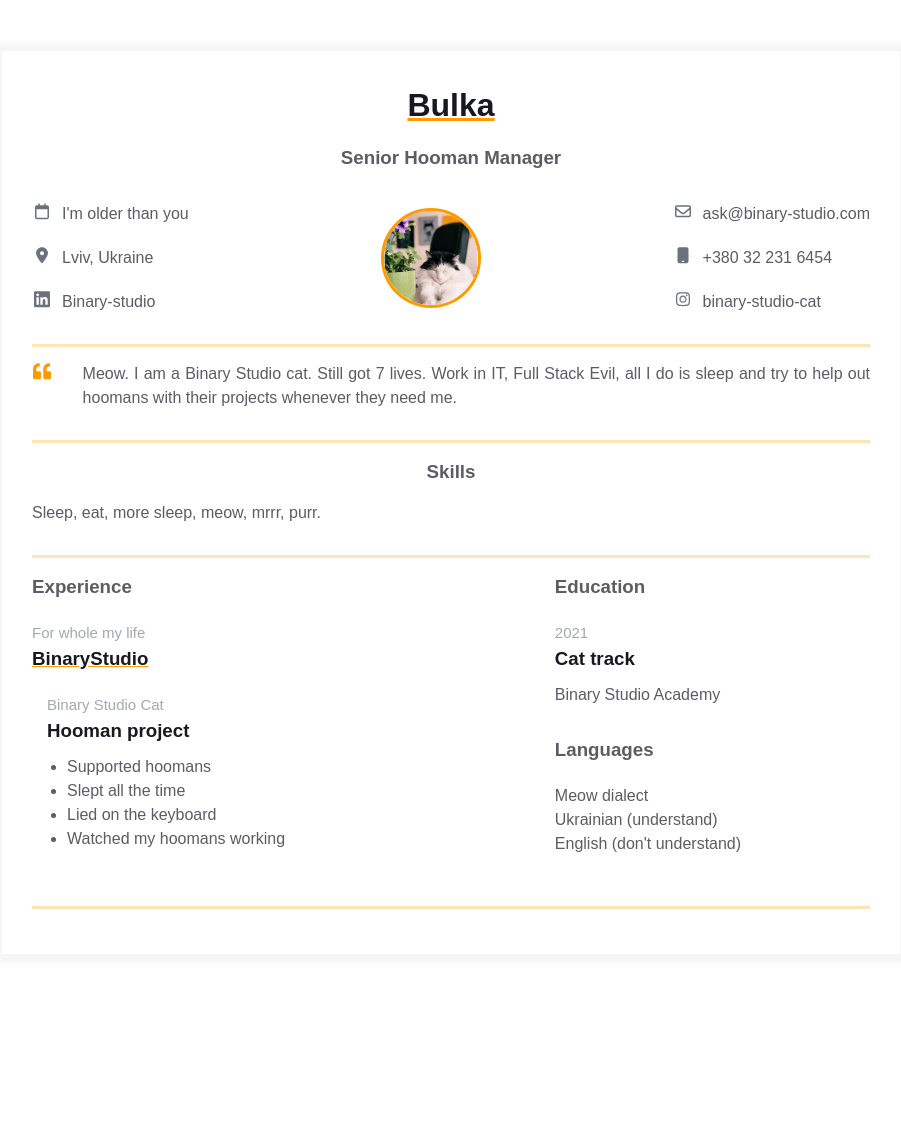
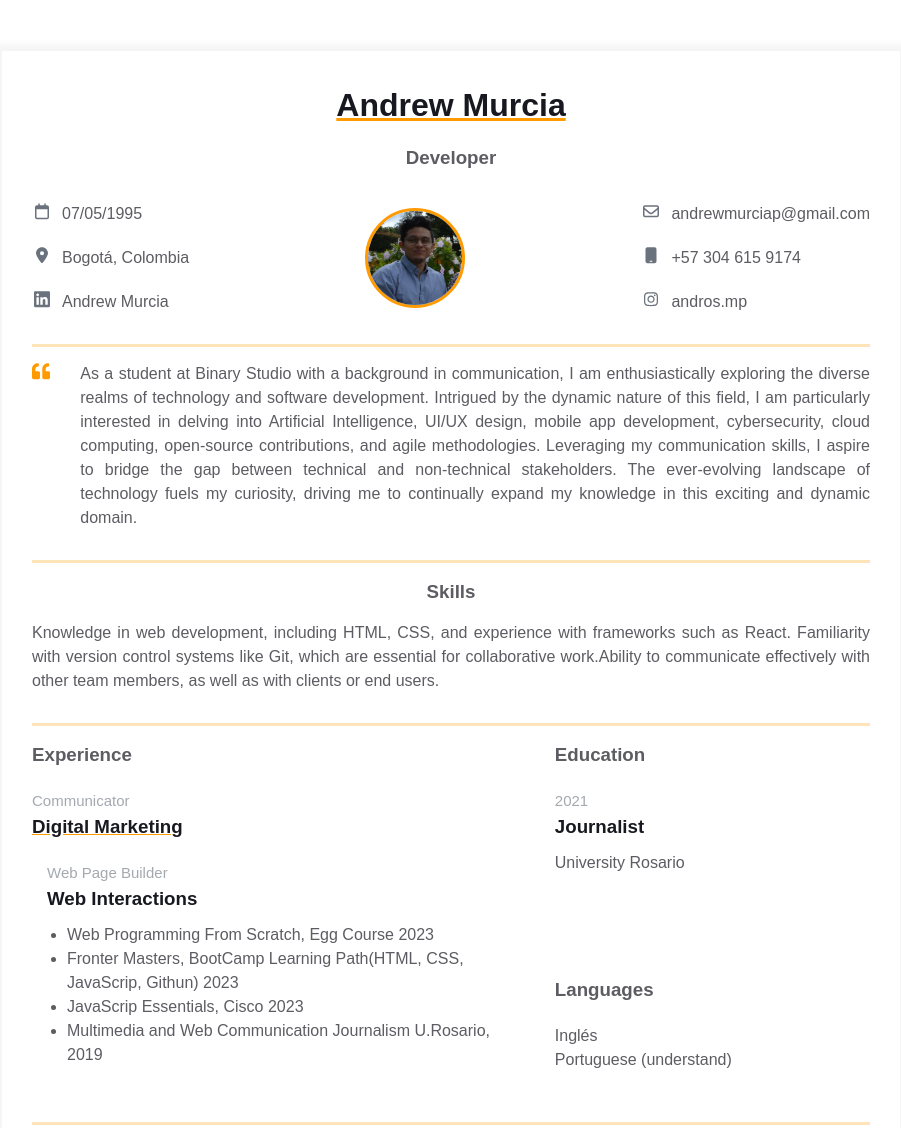
Before and after one commit to Androsmurcia/homepage, a plain HTML site: page index.html in a window 1280 px wide. Shown: the whole page, without its empty margins (189-1090 px from the left). Before the commit the page ends 1005 px from the top, so only its background shows below. Drawn offline with Linux system fonts and the light colour scheme.

Commit message:
add personal information

```diff
--- a/index.html
+++ b/index.html
@@ -12,8 +12,8 @@
         <div class="resume">
           <div class="container">
             <div class="resume__block">
-              <h1 class="contact-info__header">Bulka</h1>
-              <h3 class="contact-info__sub-header">Senior Hooman Manager</h3>
+              <h1 class="contact-info__header">Andrew Murcia</h1>
+              <h3 class="contact-info__sub-header">Developer</h3>
 
               <div class="contact_info_container fh">
                 <div class="contact-info__block">
@@ -23,7 +23,7 @@
                             <path d="M152 24c0-13.3-10.7-24-24-24s-24 10.7-24 24V64H64C28.7 64 0 92.7 0 128v16 48V448c0 35.3 28.7 64 64 64H384c35.3 0 64-28.7 64-64V192 144 128c0-35.3-28.7-64-64-64H344V24c0-13.3-10.7-24-24-24s-24 10.7-24 24V64H152V24zM48 192H400V448c0 8.8-7.2 16-16 16H64c-8.8 0-16-7.2-16-16V192z"/>
                         </svg>
                         </div>
-                        <span>I'm older than you</span>
+                        <span>07/05/1995</span>
                       </a>
                       <a href="https://ua.linkedin.com/company/binary-studio_241166" rel="author" class="contact-info__item">
                         <div class="contact-info__item-icon-wrapper">
@@ -31,9 +31,9 @@
                                 <path d="M215.7 499.2C267 435 384 279.4 384 192C384 86 298 0 192 0S0 86 0 192c0 87.4 117 243 168.3 307.2c12.3 15.3 35.1 15.3 47.4 0zM192 128a64 64 0 1 1 0 128 64 64 0 1 1 0-128z"/>
                             </svg>
                         </div>
-                        <span>Lviv, Ukraine</span>
+                        <span>Bogotá, Colombia</span>
                       </a>
-                      <a href="https://ua.linkedin.com/company/binary-studio_241166" rel="author" class="contact-info__item">
+                      <a href="https://www.linkedin.com/in/andrew-santiago-murcia-pachon-578198a4/" rel="author" class="contact-info__item">
                         <div class="contact-info__item-icon-wrapper">
                           <svg class="contact-info__item-icon" xmlns="http://www.w3.org/2000/svg" viewBox="0 0 448 512">
                             <path
@@ -47,12 +47,12 @@
                             ></path>
                           </svg>
                         </div>
-                        <span>Binary-studio</span>
+                        <span>Andrew Murcia</span>
                       </a>
                 </div>
 
                 <div class="contact-info__block contact-info__block--center">
-                  <img class="contact-info__avatar" src="./assets/avatar.PNG" alt="Avatar" />
+                  <img class="contact-info__avatar" src="./assets/me.jpg" alt="Avatar" />
                 </div>
 
                 <div class="contact-info__block">
@@ -63,7 +63,7 @@
                             </svg>
 
                         </div>
-                        <span>ask@binary-studio.com</span>
+                        <span>andrewmurciap@gmail.com</span>
                       </a>
                       <a href="https://ua.linkedin.com/company/binary-studio_241166" rel="author" class="contact-info__item">
                         <div class="contact-info__item-icon-wrapper">
@@ -71,15 +71,15 @@
                                 <path d="M80 0C44.7 0 16 28.7 16 64V448c0 35.3 28.7 64 64 64H304c35.3 0 64-28.7 64-64V64c0-35.3-28.7-64-64-64H80zm80 432h64c8.8 0 16 7.2 16 16s-7.2 16-16 16H160c-8.8 0-16-7.2-16-16s7.2-16 16-16z"/>
                             </svg>
                         </div>
-                        <span>+380 32 231 6454</span>
+                        <span>+57 304 615 9174</span>
                       </a>
-                      <a href="https://ua.linkedin.com/company/binary-studio_241166" rel="author" class="contact-info__item">
+                      <a href="https://www.instagram.com/andros.mp/" rel="author" class="contact-info__item">
                         <div class="contact-info__item-icon-wrapper">
                             <svg class="contact-info__item-icon" xmlns="http://www.w3.org/2000/svg" height="16" width="14" viewBox="0 0 448 512">
                                 <path d="M224.1 141c-63.6 0-114.9 51.3-114.9 114.9s51.3 114.9 114.9 114.9S339 319.5 339 255.9 287.7 141 224.1 141zm0 189.6c-41.1 0-74.7-33.5-74.7-74.7s33.5-74.7 74.7-74.7 74.7 33.5 74.7 74.7-33.6 74.7-74.7 74.7zm146.4-194.3c0 14.9-12 26.8-26.8 26.8-14.9 0-26.8-12-26.8-26.8s12-26.8 26.8-26.8 26.8 12 26.8 26.8zm76.1 27.2c-1.7-35.9-9.9-67.7-36.2-93.9-26.2-26.2-58-34.4-93.9-36.2-37-2.1-147.9-2.1-184.9 0-35.8 1.7-67.6 9.9-93.9 36.1s-34.4 58-36.2 93.9c-2.1 37-2.1 147.9 0 184.9 1.7 35.9 9.9 67.7 36.2 93.9s58 34.4 93.9 36.2c37 2.1 147.9 2.1 184.9 0 35.9-1.7 67.7-9.9 93.9-36.2 26.2-26.2 34.4-58 36.2-93.9 2.1-37 2.1-147.8 0-184.8zM398.8 388c-7.8 19.6-22.9 34.7-42.6 42.6-29.5 11.7-99.5 9-132.1 9s-102.7 2.6-132.1-9c-19.6-7.8-34.7-22.9-42.6-42.6-11.7-29.5-9-99.5-9-132.1s-2.6-102.7 9-132.1c7.8-19.6 22.9-34.7 42.6-42.6 29.5-11.7 99.5-9 132.1-9s102.7-2.6 132.1 9c19.6 7.8 34.7 22.9 42.6 42.6 11.7 29.5 9 99.5 9 132.1s2.7 102.7-9 132.1z"/>
                             </svg>
                         </div>
-                        <span>binary-studio-cat</span>
+                        <span>andros.mp</span>
                       </a>
                 </div>
               </div>
@@ -102,7 +102,7 @@
                     ></path>
                   </svg>
                 </div>
-                <p class="intro_text">Meow. I am a Binary Studio cat. Still got 7 lives. Work in IT, Full Stack Evil, all I do is sleep and try to help out hoomans with their projects whenever they need me.</p>
+                <p class="intro_text">As a student at Binary Studio with a background in communication, I am enthusiastically exploring the diverse realms of technology and software development. Intrigued by the dynamic nature of this field, I am particularly interested in delving into Artificial Intelligence, UI/UX design, mobile app development, cybersecurity, cloud computing, open-source contributions, and agile methodologies. Leveraging my communication skills, I aspire to bridge the gap between technical and non-technical stakeholders. The ever-evolving landscape of technology fuels my curiosity, driving me to continually expand my knowledge in this exciting and dynamic domain.</p>
               </div>
             </div>
           </div>
@@ -110,7 +110,7 @@
             <div class="resume__block">
               <div class="skills">
                 <h3 class="skills__header">Skills</h3>
-                <p class="skills__text">Sleep, eat, more sleep, meow, mrrr, purr.</p>
+                <p class="skills__text">Knowledge in web development, including HTML, CSS, and experience with frameworks such as React. Familiarity with version control systems like Git, which are essential for collaborative work.Ability to communicate effectively with other team members, as well as with clients or end users.</p>
               </div>
             </div>
           </div>
@@ -121,18 +121,18 @@
                     <h3 class="experiences__header">Experience</h3>
 <div class="experiences__company">
   <div class="experiences__company-header">
-    <span class="experiences__company-header-durability">For whole my life</span>
-    <h3 class="experiences__company-header-name">BinaryStudio</h3>
+    <span class="experiences__company-header-durability">Communicator</span>
+    <h3 class="experiences__company-header-name">Digital Marketing</h3>
   </div>
 
   <div class="experiences__company-project">
-    <span class="experiences__company-project-role"> Binary Studio Cat </span>
-    <h3 class="experiences__company-project-name">Hooman project</h3>
+    <span class="experiences__company-project-role"> Web Page Builder</span>
+    <h3 class="experiences__company-project-name">Web Interactions</h3>
     <ul class="experiences__company-project-responsibilities">
-      <li>Supported hoomans</li>
-      <li>Slept all the time</li>
-      <li>Lied on the keyboard</li>
-      <li>Watched my hoomans working</li>
+      <li>Web Programming From Scratch, Egg Course 2023</li>
+      <li>Fronter Masters, BootCamp Learning Path(HTML, CSS, JavaScrip, Githun) 2023</li>
+      <li>JavaScrip Essentials, Cisco 2023</li>
+      <li>Multimedia and Web Communication Journalism U.Rosario, 2019</li>
     </ul>
   </div>
 </div>
@@ -143,16 +143,16 @@
                       <h3 class="additional-info__education-header">Education</h3>
                       <div class="additional-info__education-university">
                         <span class="additional-info__education-university-durability"> 2021 </span>
-                        <h3 class="additional-info__education-university-speciality">Cat track</h3>
-                        <p class="additional-info__education-university-name">Binary Studio Academy</p>
+                        <h3 class="additional-info__education-university-speciality">Journalist</h3>
+                        <p class="additional-info__education-university-name">University Rosario</p>
                       </div>
                     </div>
 
                     <div class="additional-info__languages">
                       <h3 class="additional-info__languages-header">Languages</h3>
-                      <p class="additional-info__languages-item">Meow dialect</p>
-                      <p class="additional-info__languages-item">Ukrainian (understand)</p>
-                      <p class="additional-info__languages-item">English (don't understand)</p>
+                      <p class="additional-info__languages-item">Inglés</p>
+                      <p class="additional-info__languages-item">Portuguese (understand)</p>
+
                     </div>
                   </div>
               </div>
```
Also changed, not shown: assets/me.jpg (added).
